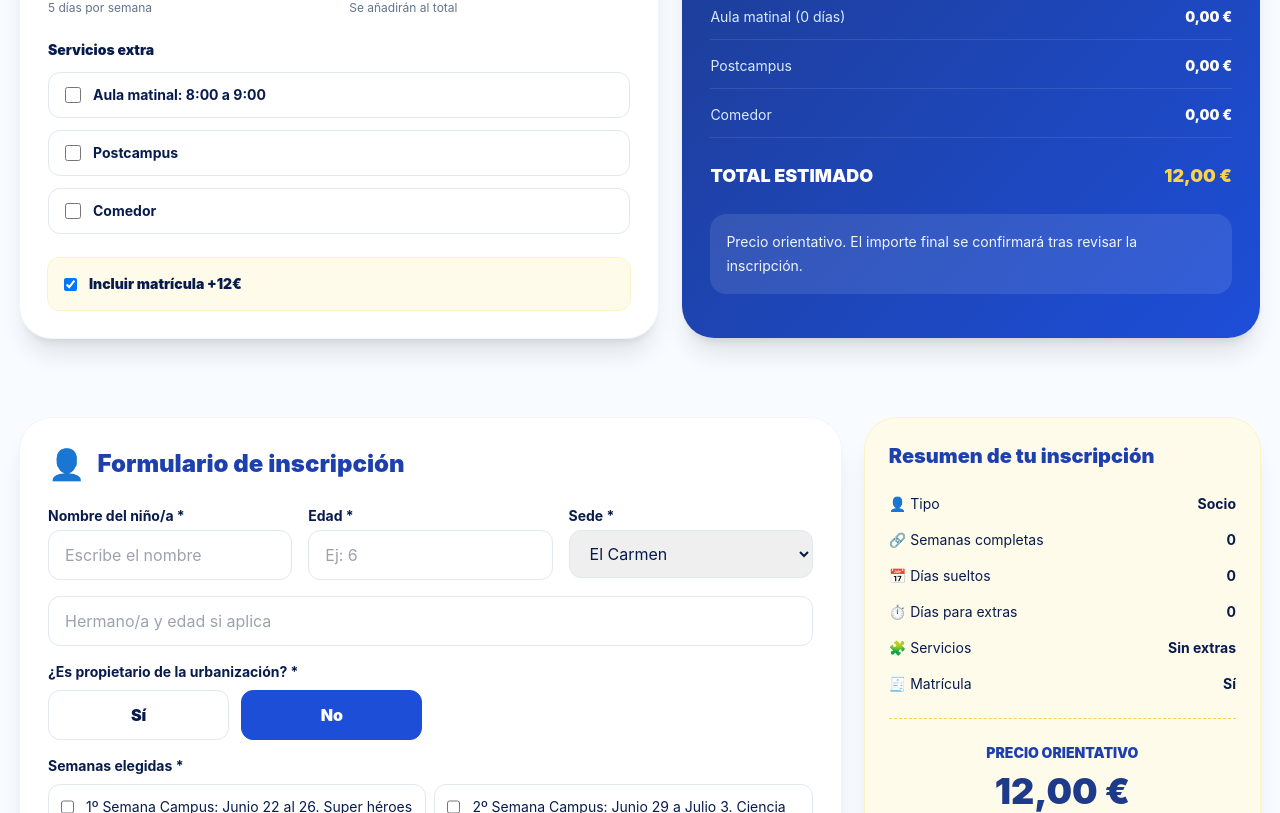
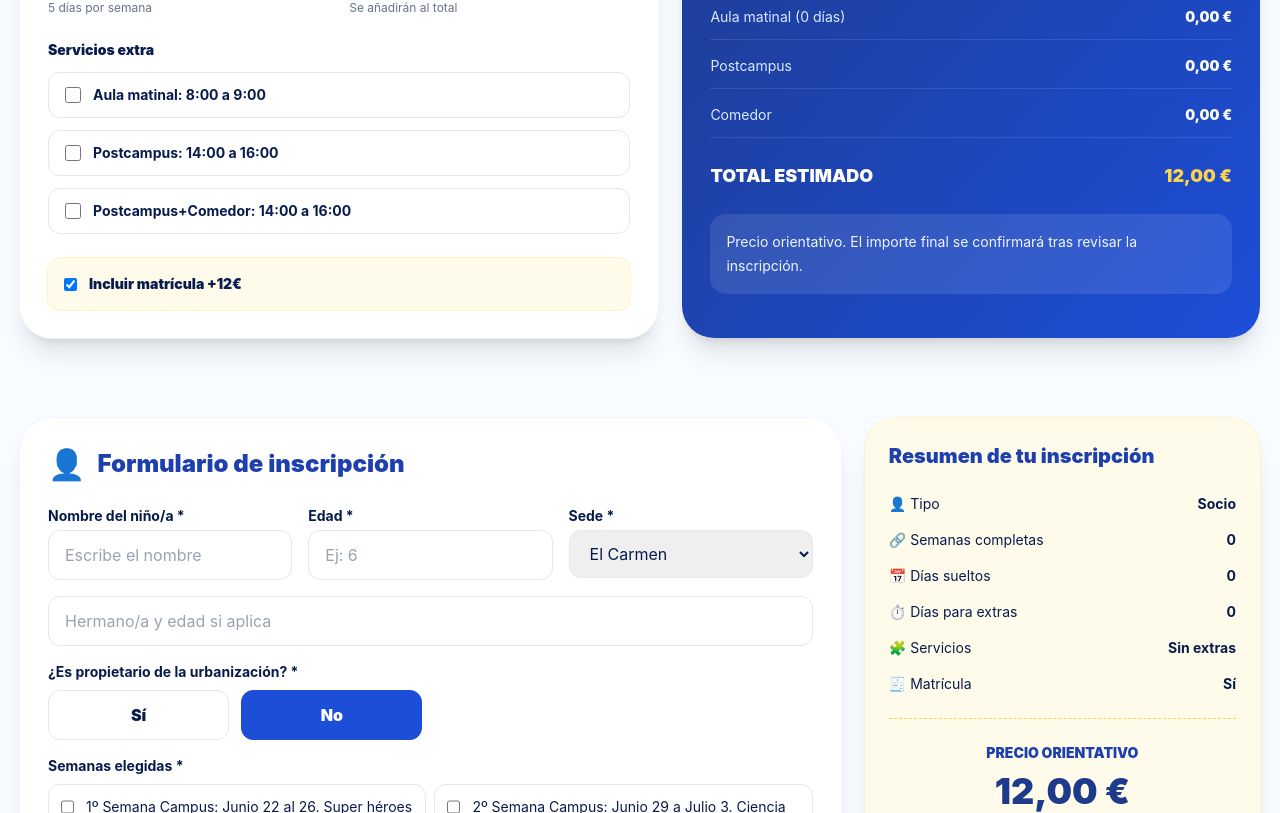
Before and after one commit to ialaminos86-droid/el-columpio2, a React (Vite) app: page / in a window 1280 px wide. Shown: the part 2947-3760 px from the top of the page. Built offline with nearby package versions, Linux system fonts and the light colour scheme.

Commit message:
Update App.jsx

```diff
--- a/src/App.jsx
+++ b/src/App.jsx
@@ -37,7 +37,11 @@ const SEMANAS = [
   "11º Semana Campus: Agosto 31 a Septiembre 4. Vuelta al cole",
 ];
 
-const SERVICIOS = ["Aula matinal: 8:00 a 9:00", "Postcampus", "Comedor"];
+const SERVICIOS = [
+  "Aula matinal: 8:00 a 9:00",
+  "Postcampus: 14:00 a 16:00",
+  "Postcampus+Comedor: 14:00 a 16:00",
+];
 
 const ACTIVIDADES = [
   { titulo: "Deportes", texto: "Juegos, retos y deportes adaptados por edades.", icono: "⚽" },
```
